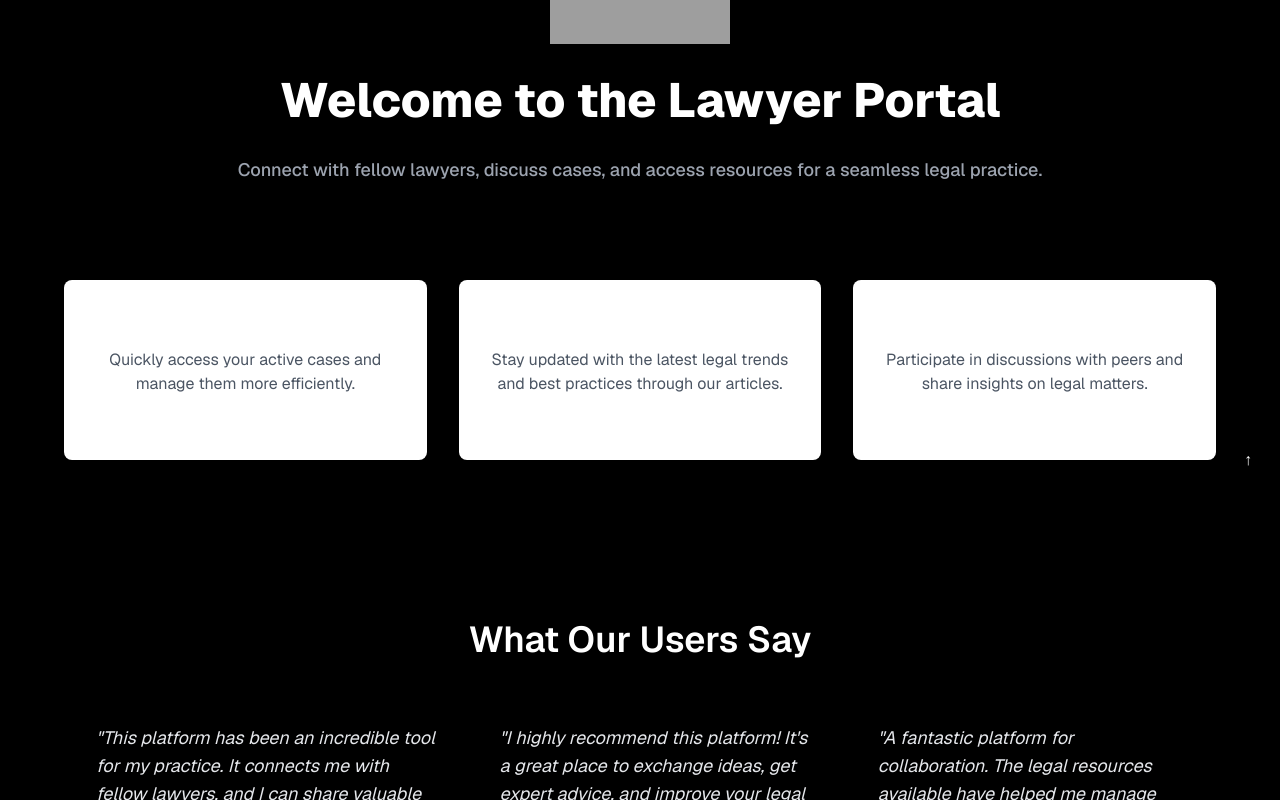
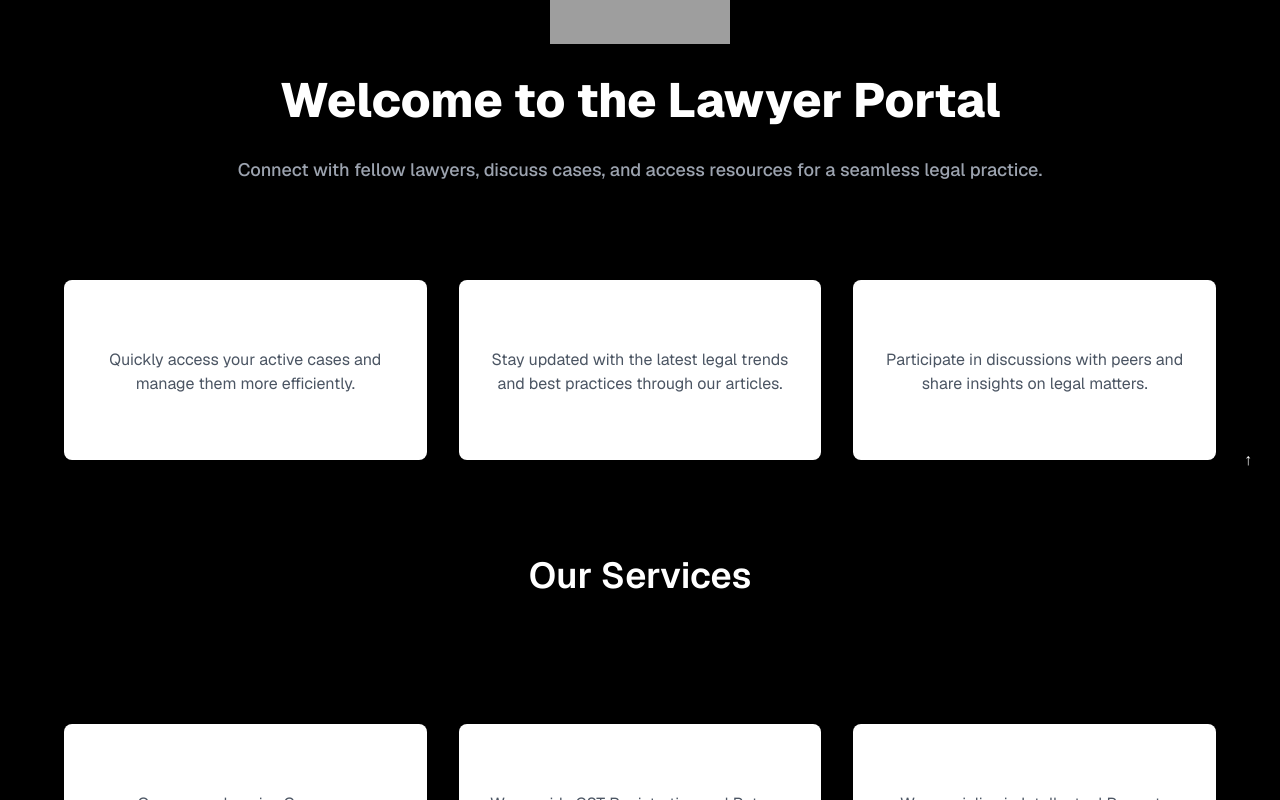
Before and after one commit to Hima-D/lawgical, a Next.js app: page / in a window 1280 px wide. Shown: the part 300-1100 px from the top of the page. Built offline with nearby package versions, Linux system fonts and the light colour scheme; grey boxes are pictures that could not be loaded.

Commit message:
Add Services component and integrate it into the homepage; enhance Schedule Consultation form with API submission and error handling

```diff
--- /dev/null
+++ b/src/app/api/schedulecall/route.js
@@ -0,0 +1,34 @@
+// pages/api/schedule.js
+export default async function handler(req, res) {
+  if (req.method === 'POST') {
+    const { fullName, email, selectedDate, selectedTime, message } = req.body;
+
+    // Validate required fields
+    if (!fullName || !email || !selectedDate || !selectedTime) {
+      return res.status(400).json({ message: 'All fields are required' });
+    }
+
+    // Validate email format
+    const emailRegex = /\S+@\S+\.\S+/;
+    if (!emailRegex.test(email)) {
+      return res.status(400).json({ message: 'Please provide a valid email address' });
+    }
+
+    // Simulate saving data (you could replace this with actual database logic)
+    // This is where you would interact with a database or send an email, etc.
+    try {
+      // Simulating a delay like saving data to a database or sending an email
+      setTimeout(() => {
+        return res.status(200).json({
+          message: 'Your consultation has been scheduled successfully!',
+        });
+      }, 1000);
+    } catch (error) {
+      // If an error occurs while handling the data
+      return res.status(500).json({ message: 'Something went wrong, please try again later' });
+    }
+  } else {
+    // If the request is not a POST, respond with a 405 Method Not Allowed
+    return res.status(405).json({ message: 'Method Not Allowed' });
+  }
+}
--- a/src/app/page.js
+++ b/src/app/page.js
@@ -5,6 +5,7 @@ import Link from "next/link";
 import Header from "@/components/header";
 import Footer from "@/components/footer";
 import Testimonial from "@/components/testimonial";
+import Services, { services } from "@/components/services";  // Import services array
 
 export default function Home() {
   const [currentIndex, setCurrentIndex] = useState(0);
@@ -95,6 +96,10 @@ export default function Home() {
             </Link>
           </div>
         </section>
+        <h2 className="text-3xl sm:text-4xl font-semibold text-center text-primary mb-8">
+          Our Services
+        </h2>
+        <Services services={services} />  {/* Pass the services array as a prop */}
 
         {/* Testimonial Section */}
         <section className="my-16 w-full">
--- a/src/app/schedulecall/page.jsx
+++ b/src/app/schedulecall/page.jsx
@@ -23,7 +23,7 @@ export default function ScheduleConsultation() {
     setTodayDate(date);
   }, []);
 
-  const handleFormSubmit = (e) => {
+  const handleFormSubmit = async (e) => {
     e.preventDefault();
 
     // Validate form fields
@@ -45,13 +45,36 @@ export default function ScheduleConsultation() {
 
     setIsSubmitting(true);
     setErrors({});
+    setConfirmationMessage(""); // Clear previous confirmation message
 
-    // Simulate sending the data to your backend or third-party service
-    setTimeout(() => {
-      // Assuming success
-      setConfirmationMessage("Your consultation has been scheduled successfully!");
+    // Send the form data to the API route
+    try {
+      const res = await fetch('/api/schedule', {
+        method: 'POST',
+        headers: {
+          'Content-Type': 'application/json',
+        },
+        body: JSON.stringify({
+          fullName,
+          email,
+          selectedDate,
+          selectedTime,
+          message,
+        }),
+      });
+
+      const data = await res.json();
+
+      if (res.ok) {
+        setConfirmationMessage(data.message);
+      } else {
+        setConfirmationMessage("Something went wrong. Please try again.");
+      }
+    } catch (error) {
+      setConfirmationMessage("Error: " + error.message);
+    } finally {
       setIsSubmitting(false);
-    }, 1500);
+    }
   };
 
   return (
@@ -67,13 +90,6 @@ export default function ScheduleConsultation() {
         <p className="text-base sm:text-lg text-center sm:text-left font-medium text-gray-400">
           Choose a convenient time and date for your video consultation with one of our expert lawyers.
         </p>
-
-        {/* Description about Lawyers */}
-        <div className="mt-8 text-center text-gray-400">
-          <p>
-            Our team of highly experienced and dedicated lawyers is ready to assist you with any legal matters. Whether it’s business law, family disputes, or criminal defense, we have the expertise to guide you through the most complex legal challenges. Book your consultation today with the best in the field!
-          </p>
-        </div>
 
         {/* Consultation Scheduling Form */}
         <form onSubmit={handleFormSubmit} className="w-full max-w-lg mt-8">
--- /dev/null
+++ b/src/components/services.js
@@ -0,0 +1,123 @@
+import Link from "next/link";
+
+// Services array data with professional descriptions
+export const services = [
+  {
+    title: "Company Incorporation",
+    description:
+      "Our comprehensive Company Incorporation services cover the formation of companies, LLPs, and societies. We also provide essential services such as ROC compliance, annual filings, and changes to registered office addresses or directors.",
+    link: "/company-incorporation",
+  },
+  {
+    title: "GST Registration and Returns",
+    description:
+      "We provide GST Registration and Returns filing services to ensure your business complies with the latest GST regulations, helping you avoid penalties and streamline your tax processes.",
+    link: "/gst-registration",
+  },
+  {
+    title: "Intellectual Property",
+    description:
+      "We specialize in Intellectual Property services, including the registration and protection of trademarks, patents, designs, and copyrights. Our services also cover IP opposition, counter-statements, and hearings, both virtual and physical.",
+    link: "/intellectual-property",
+  },
+  {
+    title: "FSSAI Registration",
+    description:
+      "Our FSSAI Registration services assist businesses in the food industry with obtaining Food Registration, State Licenses, and Central Licenses, ensuring compliance with food safety standards.",
+    link: "/fssai-registration",
+  },
+  {
+    title: "Digital Signatures",
+    description:
+      "We assist businesses and professionals in obtaining Digital Signatures for various purposes, ensuring secure and compliant online transactions and document submissions.",
+    link: "/digital-signatures",
+  },
+  {
+    title: "ISO Certifications",
+    description:
+      "Our ISO Certification services help businesses meet international standards, enhancing operational efficiency and building trust with customers and partners.",
+    link: "/iso-certifications",
+  },
+  {
+    title: "GeM Portal Registration",
+    description:
+      "We facilitate GeM Portal Registration and product listing for vendors, enabling businesses to access government procurement opportunities in India.",
+    link: "/gem-portal-registration",
+  },
+  {
+    title: "Bookkeeping and Accounting",
+    description:
+      "Our expert Bookkeeping and Accounting services help businesses maintain accurate financial records, comply with tax regulations, and make informed financial decisions.",
+    link: "/bookkeeping-and-accounting",
+  },
+  {
+    title: "MSME and Startup India Registration",
+    description:
+      "We provide MSME and Startup India Registration services to support new businesses in availing of government schemes and incentives designed to promote growth and innovation.",
+    link: "/msme-and-startup-india",
+  },
+  {
+    title: "Shop Act Registration",
+    description:
+      "We assist businesses with Shop Act Registration, ensuring compliance with local business regulations and legal requirements for operating a retail establishment.",
+    link: "/shop-act-registration",
+  },
+  {
+    title: "Trade License",
+    description:
+      "Our Trade License services ensure your business complies with local regulations, enabling smooth operation and fostering trust with customers and authorities.",
+    link: "/trade-license",
+  },
+  {
+    title: "Import Export Code (IE Code)",
+    description:
+      "We guide businesses through the process of obtaining an Import Export Code (IE Code), a mandatory requirement for engaging in international trade in India.",
+    link: "/import-export-code",
+  },
+  {
+    title: "IPO, Mergers, and Valuations",
+    description:
+      "We provide expert services in IPO filings, mergers, and business valuations, helping businesses navigate complex financial transactions and maximize shareholder value.",
+    link: "/ipo-mergers-valuation",
+  },
+  {
+    title: "Legal Metrology Act Registration",
+    description:
+      "We help businesses comply with the Legal Metrology Act, ensuring proper weight and measure practices are followed in the sale and distribution of products.",
+    link: "/legal-metrology-act-registration",
+  },
+  {
+    title: "POSH Training and Compliance",
+    description:
+      "We offer POSH (Prevention of Sexual Harassment) Training and Compliance services, ensuring that your organization adheres to legal requirements and fosters a safe and respectful workplace environment.",
+    link: "/posh-training-compliance",
+  },
+  {
+    title: "Other Professional Services",
+    description:
+      "In addition to the services listed, we offer a wide range of tailored professional services to meet the unique needs of your business.",
+    link: "/other-professional-services",
+  },
+];
+
+// Services Component
+const Services = ({ services }) => {
+  return (
+    <section className="w-full grid grid-cols-1 sm:grid-cols-2 lg:grid-cols-3 gap-8 my-16 px-4 sm:px-0">
+      {services.map((service, index) => (
+        <div
+          key={index}
+          className="text-center bg-white dark:bg-gray-800 p-6 rounded-lg shadow-lg hover:shadow-2xl transition-all duration-300"
+        >
+          <h3 className="text-xl font-semibold text-primary mb-4">{service.title}</h3>
+          <p className="text-gray-600 dark:text-gray-400">{service.description}</p>
+          <Link href={service.link} className="text-primary hover:underline mt-4 inline-block">
+            Learn More
+          </Link>
+        </div>
+      ))}
+    </section>
+  );
+};
+
+export default Services;
```
